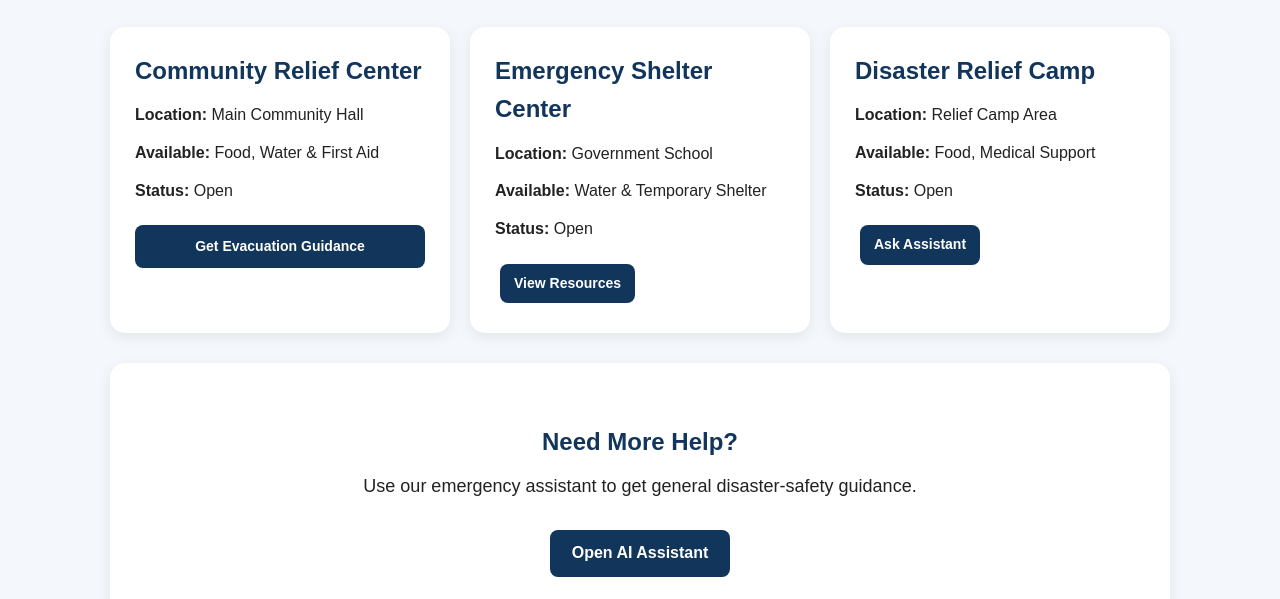
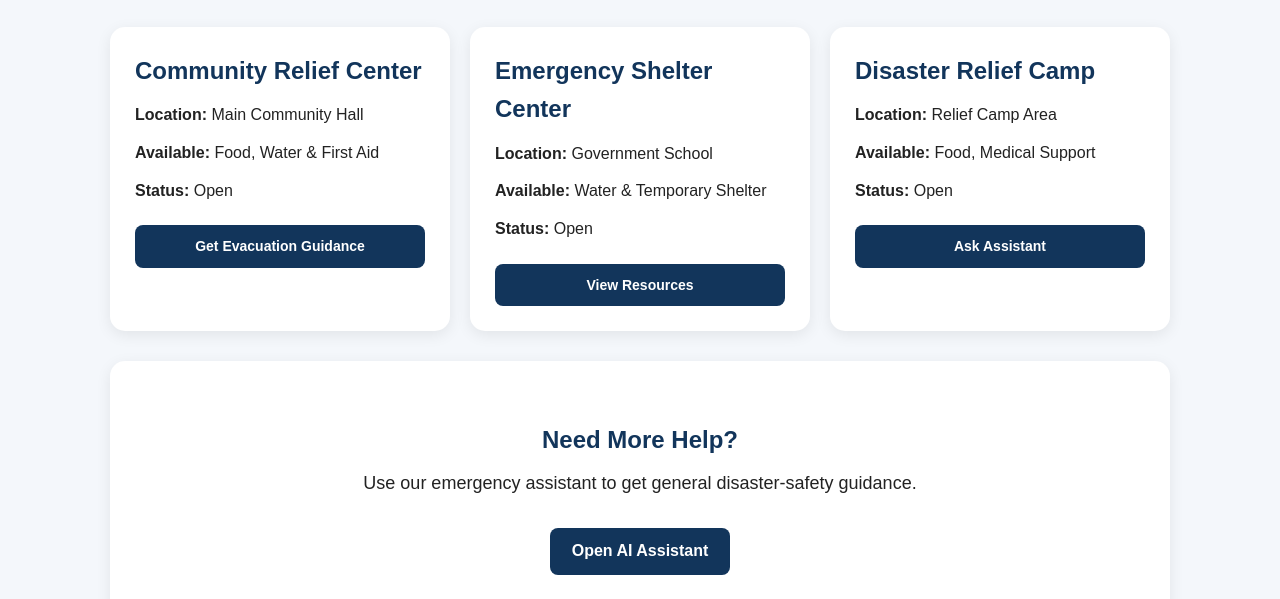
Before and after one commit to sharmila767/Smart-Shelter-and-Resource-Finder, a plain HTML site: page shelters.html in a window 1280 px wide. Shown: the part 201-800 px from the top of the page. Drawn offline with Linux system fonts and the light colour scheme.

Commit message:
Update shelters.html

```diff
--- a/shelters.html
+++ b/shelters.html
@@ -65,10 +65,10 @@
                 <p><strong>Available:</strong> Water & Temporary Shelter</p>
 
                 <p><strong>Status:</strong> Open</p>
+<a href="resources.html" class="card-button">
+    View Resources
+</a>
 
-                <a class="btn" href="resources.html">
-                    View Resources
-                </a>
 
             </div>
 
@@ -83,8 +83,8 @@
 
                 <p><strong>Status:</strong> Open</p>
 
-                <a class="btn" href="assistant.html">
-                    Ask Assistant
+                <a href="assistant.html" class="card-button">
+    Ask Assistant
                 </a>
 
             </div>
```
